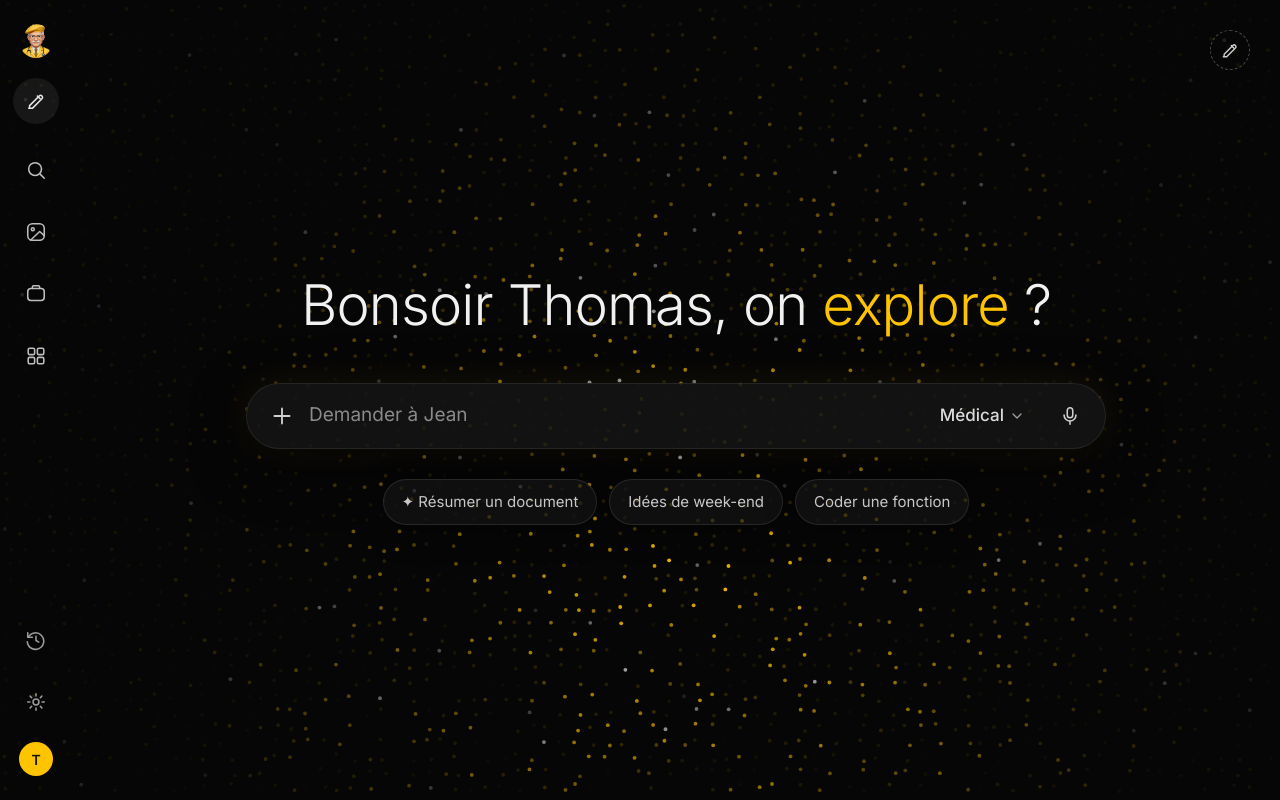
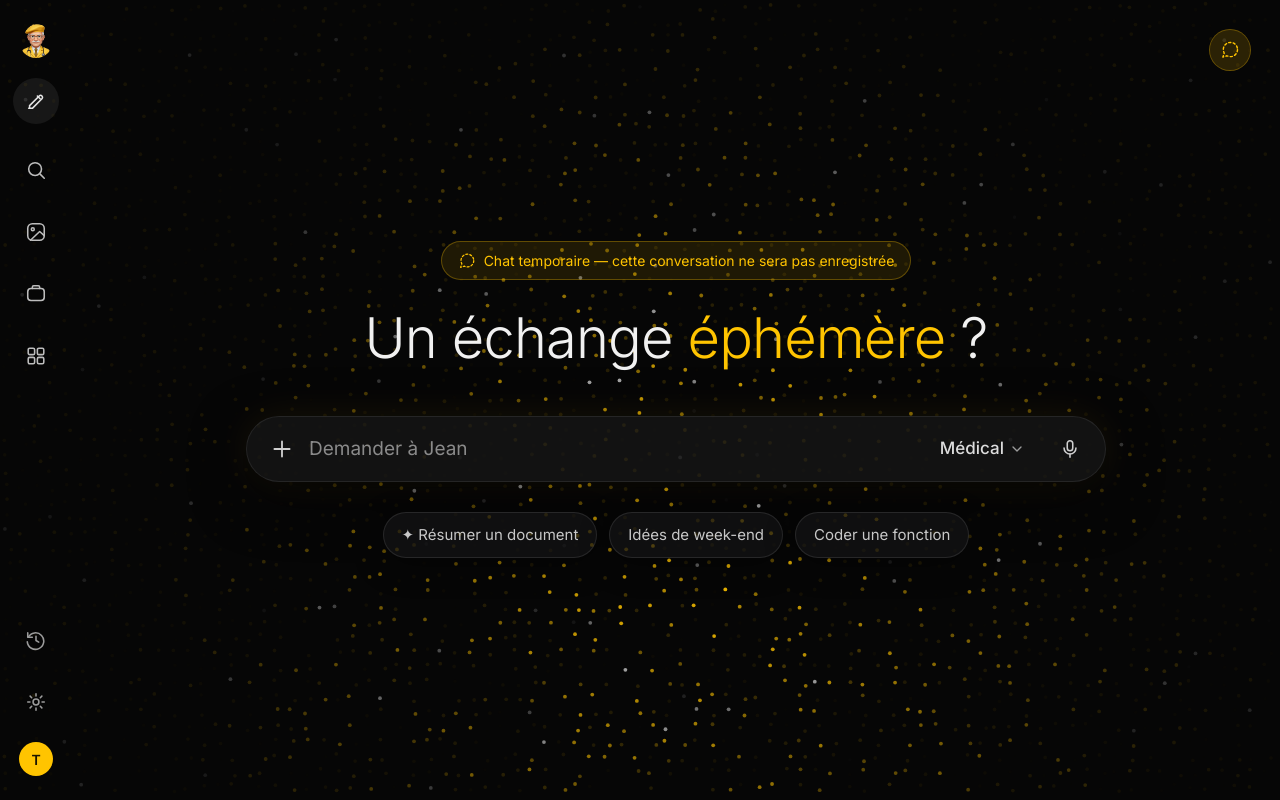
Before and after one commit to Hackathon-IA-123/Website-IA, a Next.js app: page / in a window 1280 px wide. Both pictures are taken after a click on the button 1230 px from the left and 50 px from the top of the page. Built offline with nearby package versions, Linux system fonts and the light colour scheme.

Commit message:
feat: add temporary chat functionality with toggle and UI updates

```diff
--- a/components/Chat.tsx
+++ b/components/Chat.tsx
@@ -5,7 +5,7 @@ import { useState } from "react";
 import ChatView from "./ChatView";
 import DotField from "./DotField";
 import Home from "./Home";
-import { PenIcon } from "./icons";
+import { TemporaryChatIcon } from "./icons";
 import Rail from "./Rail";
 
 export default function Chat() {
@@ -13,6 +13,7 @@ export default function Chat() {
   const [loading, setLoading] = useState(false);
   const [title, setTitle] = useState("Nouveau fil");
   const [model, setModel] = useState<ModelId>("medical");
+  const [temporary, setTemporary] = useState(false);
 
   const isEmpty = messages.length === 0;
 
@@ -20,6 +21,14 @@ export default function Chat() {
     setMessages([]);
     setLoading(false);
     setTitle("Nouveau fil");
+    setTemporary(false);
+  }
+
+  // Active/désactive le chat temporaire et démarre une conversation vierge.
+  function toggleTemporary() {
+    setMessages([]);
+    setLoading(false);
+    setTemporary((v) => !v);
   }
 
   // Envoie `history` au modèle et streame une réponse de l'assistant.
@@ -29,7 +38,7 @@ export default function Chat() {
       const res = await fetch("/api/chat", {
         method: "POST",
         headers: { "Content-Type": "application/json" },
-        body: JSON.stringify({ messages: history, model }),
+        body: JSON.stringify({ messages: history, model, temporary }),
       });
       if (!res.body) throw new Error("Pas de réponse");
 
@@ -100,13 +109,22 @@ export default function Chat() {
     <div className="relative flex h-screen w-screen overflow-hidden">
       <DotField focus={focus} />
 
-      {/* Édition (haut droite) - accueil uniquement */}
+      {/* Chat temporaire (haut droite) - accueil uniquement */}
       {isEmpty && (
         <button
-          aria-label="Composer"
-          className="absolute right-[30px] top-[30px] z-20 flex h-10 w-10 items-center justify-center rounded-full border-[1.4px] border-dashed border-white/[0.28] text-[#cfcfcf] hover:text-white"
+          onClick={toggleTemporary}
+          aria-label="Chat temporaire"
+          aria-pressed={temporary}
+          title={
+            temporary ? "Désactiver le chat temporaire" : "Chat temporaire"
+          }
+          className={`absolute right-[30px] top-[30px] z-20 flex h-10 w-10 items-center justify-center rounded-full transition-colors ${
+            temporary
+              ? "bg-accent/15 text-accent ring-1 ring-accent/40"
+              : "text-[#cfcfcf] hover:bg-white/[0.06] hover:text-white"
+          }`}
         >
-          <PenIcon size={20} />
+          <TemporaryChatIcon size={20} />
         </button>
       )}
 
@@ -114,7 +132,12 @@ export default function Chat() {
 
       <main className="animate-ui-fade-up relative z-10 min-w-0 flex-1">
         {isEmpty ? (
-          <Home onSend={sendMessage} model={model} onModelChange={setModel} />
+          <Home
+            onSend={sendMessage}
+            model={model}
+            onModelChange={setModel}
+            temporary={temporary}
+          />
         ) : (
           <ChatView
             title={title}
@@ -124,6 +147,8 @@ export default function Chat() {
             onRegenerate={regenerate}
             model={model}
             onModelChange={setModel}
+            temporary={temporary}
+            onToggleTemporary={toggleTemporary}
           />
         )}
       </main>
--- a/components/ChatView.tsx
+++ b/components/ChatView.tsx
@@ -10,6 +10,7 @@ import {
   DotsIcon,
   RegenIcon,
   ShareIcon,
+  TemporaryChatIcon,
   ThumbDownIcon,
   ThumbUpIcon,
 } from "./icons";
@@ -22,6 +23,8 @@ interface ChatViewProps {
   onRegenerate: (assistantId: string) => void;
   model: ModelId;
   onModelChange: (model: ModelId) => void;
+  temporary: boolean;
+  onToggleTemporary: () => void;
 }
 
 type Feedback = "up" | "down";
@@ -34,6 +37,8 @@ export default function ChatView({
   onRegenerate,
   model,
   onModelChange,
+  temporary,
+  onToggleTemporary,
 }: ChatViewProps) {
   const bottomRef = useRef<HTMLDivElement>(null);
   const [feedback, setFeedback] = useState<Record<string, Feedback>>({});
@@ -84,13 +89,36 @@ export default function ChatView({
     <div className="relative flex h-full flex-col">
       {/* Barre supérieure */}
       <div className="z-10 flex h-[72px] shrink-0 items-center justify-between bg-gradient-to-b from-[#060606] to-transparent px-[30px]">
-        <div className="flex items-center gap-2 text-[20px] font-medium text-[#ededed]">
-          {title}
-          <span className="text-[#7a7a7a]">
-            <ChevronDownIcon size={16} />
-          </span>
+        <div className="flex items-center gap-3">
+          <div className="flex items-center gap-2 text-[20px] font-medium text-[#ededed]">
+            {temporary ? "Chat temporaire" : title}
+            <span className="text-[#7a7a7a]">
+              <ChevronDownIcon size={16} />
+            </span>
+          </div>
+          {temporary && (
+            <span className="flex items-center gap-1.5 rounded-full border border-accent/30 bg-accent/10 px-2.5 py-1 text-[12px] font-medium text-accent">
+              <TemporaryChatIcon size={14} />
+              Temporaire
+            </span>
+          )}
         </div>
         <div className="flex items-center gap-5 text-[#9c9c9c]">
+          <button
+            onClick={onToggleTemporary}
+            aria-label="Chat temporaire"
+            aria-pressed={temporary}
+            title={
+              temporary ? "Désactiver le chat temporaire" : "Chat temporaire"
+            }
+            className={`flex h-9 w-9 items-center justify-center rounded-full transition-colors ${
+              temporary
+                ? "bg-accent/15 text-accent ring-1 ring-accent/40"
+                : "hover:bg-white/[0.06] hover:text-white"
+            }`}
+          >
+            <TemporaryChatIcon size={19} />
+          </button>
           <button aria-label="Partager" className="hover:text-white">
             <ShareIcon />
           </button>
--- a/components/Home.tsx
+++ b/components/Home.tsx
@@ -2,6 +2,7 @@
 
 import Composer from "./Composer";
 import type { ModelId } from "@/app/types";
+import { TemporaryChatIcon } from "./icons";
 
 const SUGGESTIONS = [
   "✦ Résumer un document",
@@ -13,13 +14,34 @@ interface HomeProps {
   onSend: (text: string) => void;
   model: ModelId;
   onModelChange: (model: ModelId) => void;
+  temporary: boolean;
 }
 
-export default function Home({ onSend, model, onModelChange }: HomeProps) {
+export default function Home({
+  onSend,
+  model,
+  onModelChange,
+  temporary,
+}: HomeProps) {
   return (
     <div className="flex h-full flex-col items-center justify-center px-6">
+      {temporary && (
+        <div className="mb-7 flex items-center gap-2 rounded-full border border-accent/30 bg-accent/10 px-4 py-2 text-[14px] text-accent">
+          <TemporaryChatIcon size={18} />
+          Chat temporaire — cette conversation ne sera pas enregistrée
+        </div>
+      )}
+
       <h1 className="text-center text-[clamp(34px,5vw,56px)] font-light leading-[1.1] tracking-[-0.015em] text-[#f1f1f1]">
-        Bonsoir Thomas, on <span className="text-accent">explore</span> ?
+        {temporary ? (
+          <>
+            Un échange <span className="text-accent">éphémère</span> ?
+          </>
+        ) : (
+          <>
+            Bonsoir Thomas, on <span className="text-accent">explore</span> ?
+          </>
+        )}
       </h1>
 
       <div className="mt-[46px] w-full max-w-[860px]">
--- a/components/icons.tsx
+++ b/components/icons.tsx
@@ -179,6 +179,18 @@ export function PanelLeftIcon({ size }: P) {
   );
 }
 
+/** Icône « chat temporaire » : bulle de discussion en pointillés. */
+export function TemporaryChatIcon({ size }: P) {
+  return (
+    <svg {...base(size)}>
+      <path
+        d="M21 11.5a8.5 8.5 0 0 1-12.6 7.4L3.5 20.5l1.6-4.9A8.5 8.5 0 1 1 21 11.5Z"
+        strokeDasharray="2.6 2.8"
+      />
+    </svg>
+  );
+}
+
 /** Étincelle de marque (fallback si le logo PNG est absent). */
 export function SparkIcon({ size = 30 }: P) {
   return (
```
